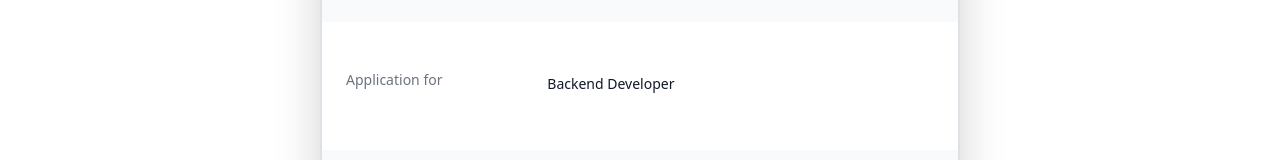
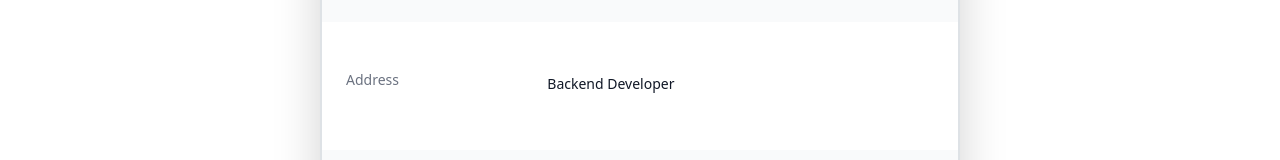
Before and after one commit to EpsteinRoss-FS/Epstein_Ross_PRW3, a React (Create React App) app: page / in a window 1280 px wide. Shown: the part 345-505 px from the top of the page. Built offline with nearby package versions, Linux system fonts and the light colour scheme.

Commit message:
added basic profile information

```diff
--- a/src/components/Profile.js
+++ b/src/components/Profile.js
@@ -1,5 +1,6 @@
 /* This example requires Tailwind CSS v2.0+ */
 import { PaperClipIcon } from '@heroicons/react/solid'
+import React from "react";
 
 export default function Profile() {
     return (
@@ -16,7 +17,7 @@
                         <dd className="mt-1 text-sm text-gray-900 sm:mt-0 sm:col-span-2">Margot Foster</dd>
                     </div>
                     <div className="bg-white px-4 py-5 sm:grid sm:grid-cols-3 sm:gap-4 sm:px-6">
-                        <dt className="text-sm font-medium text-gray-500">Application for</dt>
+                        <dt className="text-sm font-medium text-gray-500">Address</dt>
                         <dd className="mt-1 text-sm text-gray-900 sm:mt-0 sm:col-span-2">Backend Developer</dd>
                     </div>
                     <div className="bg-gray-50 px-4 py-5 sm:grid sm:grid-cols-3 sm:gap-4 sm:px-6">
```
